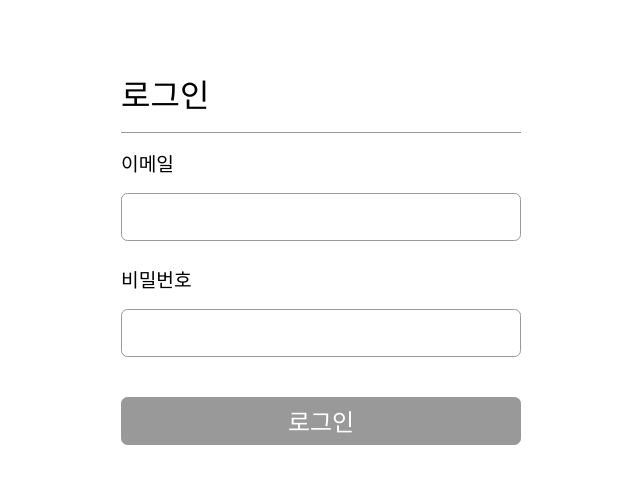
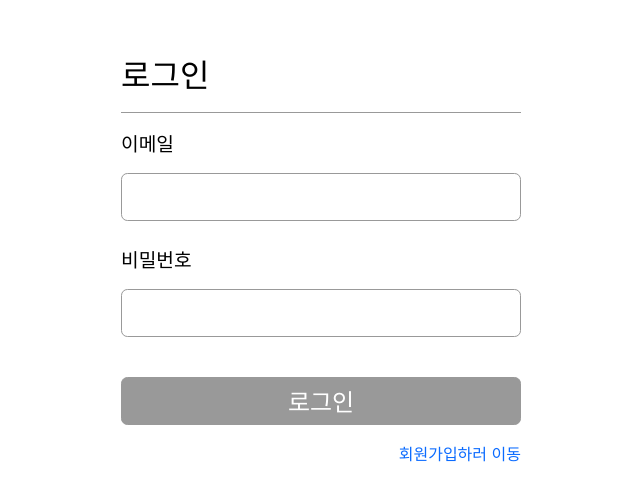
Before and after one commit to dldnjswns31/wanted-pre-onboarding-frontend, a React (Create React App) app: page / in a window 1280 px wide. Shown: the part 143-644 px from the top of the page, without its empty margins (319-959 px from the left). Built offline with nearby package versions, Linux system fonts and the light colour scheme.

Commit message:
feature: add login and singup link button

```diff
--- a/src/components/common/LoginSignupForm.js
+++ b/src/components/common/LoginSignupForm.js
@@ -1,6 +1,6 @@
 import styled, { css } from "styled-components";
 import { useState } from "react";
-import { useNavigate } from "react-router-dom";
+import { Link, useNavigate } from "react-router-dom";
 
 function LoginSignupForm({ title, apiRequest }) {
   const navigate = useNavigate();
@@ -80,6 +80,11 @@ function LoginSignupForm({ title, apiRequest }) {
           </StyledSubmitButton>
         </StyledButtonContainer>
       </form>
+      <StyledLinkContainer>
+        <Link to={title === "로그인" ? "/signup" : "/"}>
+          {title === "로그인" ? "회원가입" : "로그인"}하러 이동
+        </Link>
+      </StyledLinkContainer>
     </StyledContainer>
   );
 }
@@ -156,3 +161,15 @@ const StyledSubmitButton = styled.button`
           }
         `}
 `;
+
+const StyledLinkContainer = styled.div`
+  display: inline-block;
+  width: 100%;
+  margin-top: 1rem;
+  text-align: right;
+
+  a {
+    color: ${({ theme }) => theme.palette.blue};
+    text-decoration: none;
+  }
+`;
```
